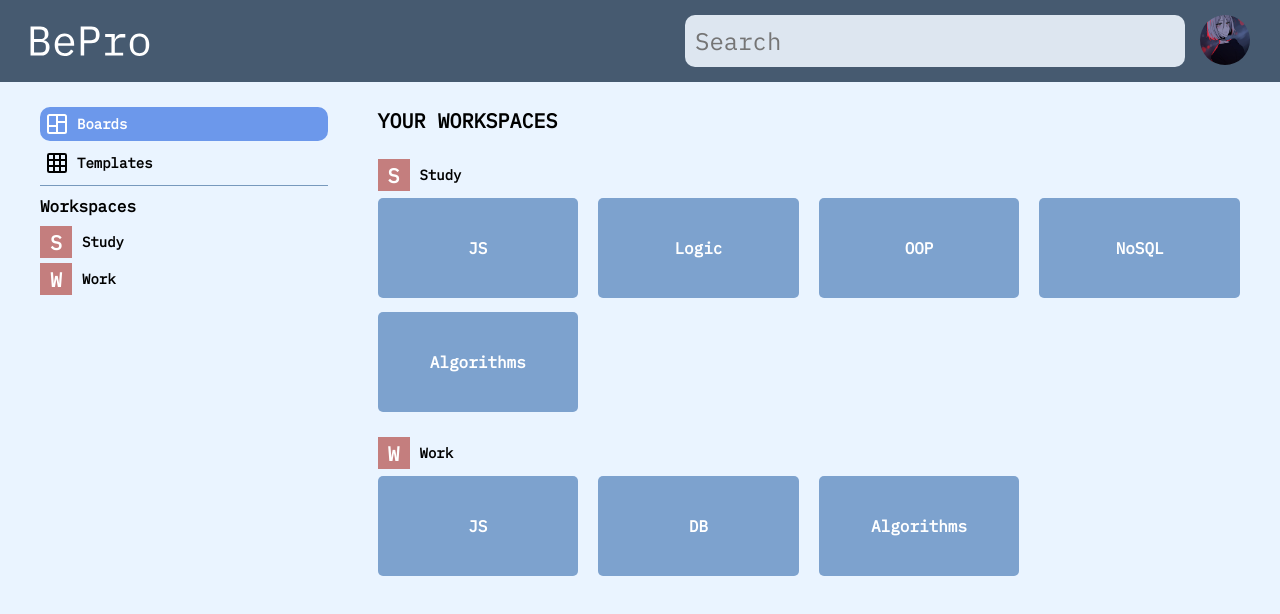
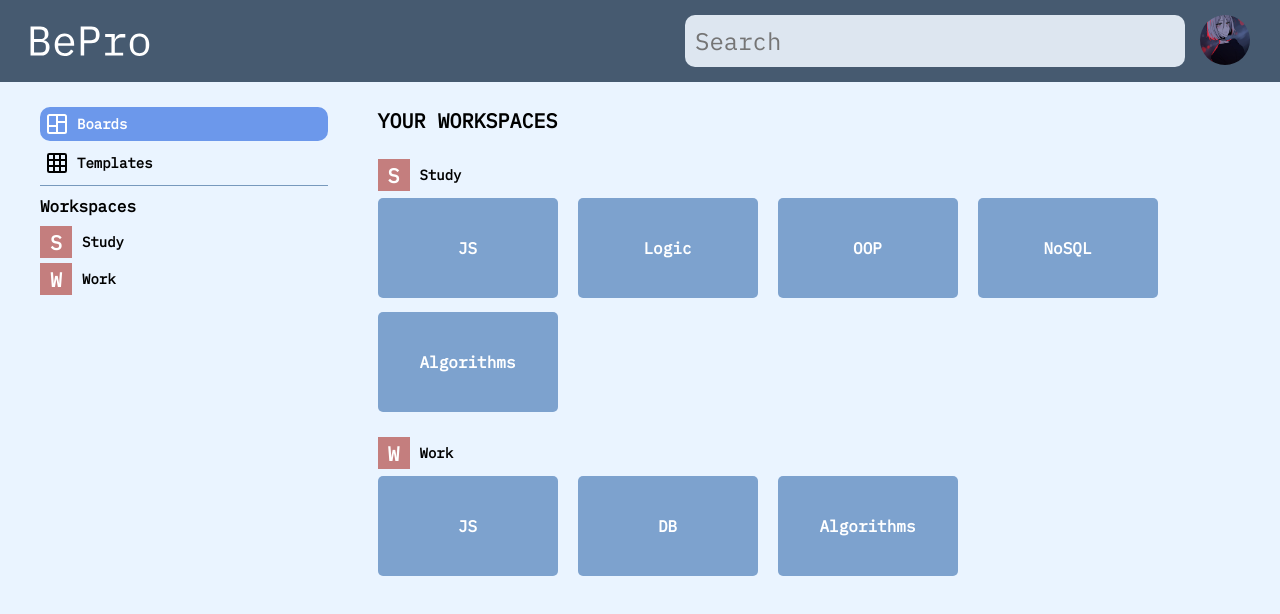
Before and after one commit to VlaTal1/be_pro_react, a React (Create React App) app: page / in a window 1280 px wide. Shown: the top 614 px of the page. Built offline with nearby package versions, Linux system fonts and the light colour scheme.

Commit message:
Cards on main page now in flex instead of grid

```diff
--- a/src/pages/Home/components/WorkspaceCard/WorkspaceCard.css
+++ b/src/pages/Home/components/WorkspaceCard/WorkspaceCard.css
@@ -8,9 +8,13 @@
 
 .cards {
     width: 100%;
-    display: grid;
-    grid-template-columns: repeat(4, 1fr);
-    grid-auto-rows: 100px;
+    display: flex;
+    flex-wrap: wrap;
     row-gap: 14px;
     column-gap: 20px;
 }
+
+.cards .board-card {
+    width: 180px;
+    height: 100px;
+}
```
